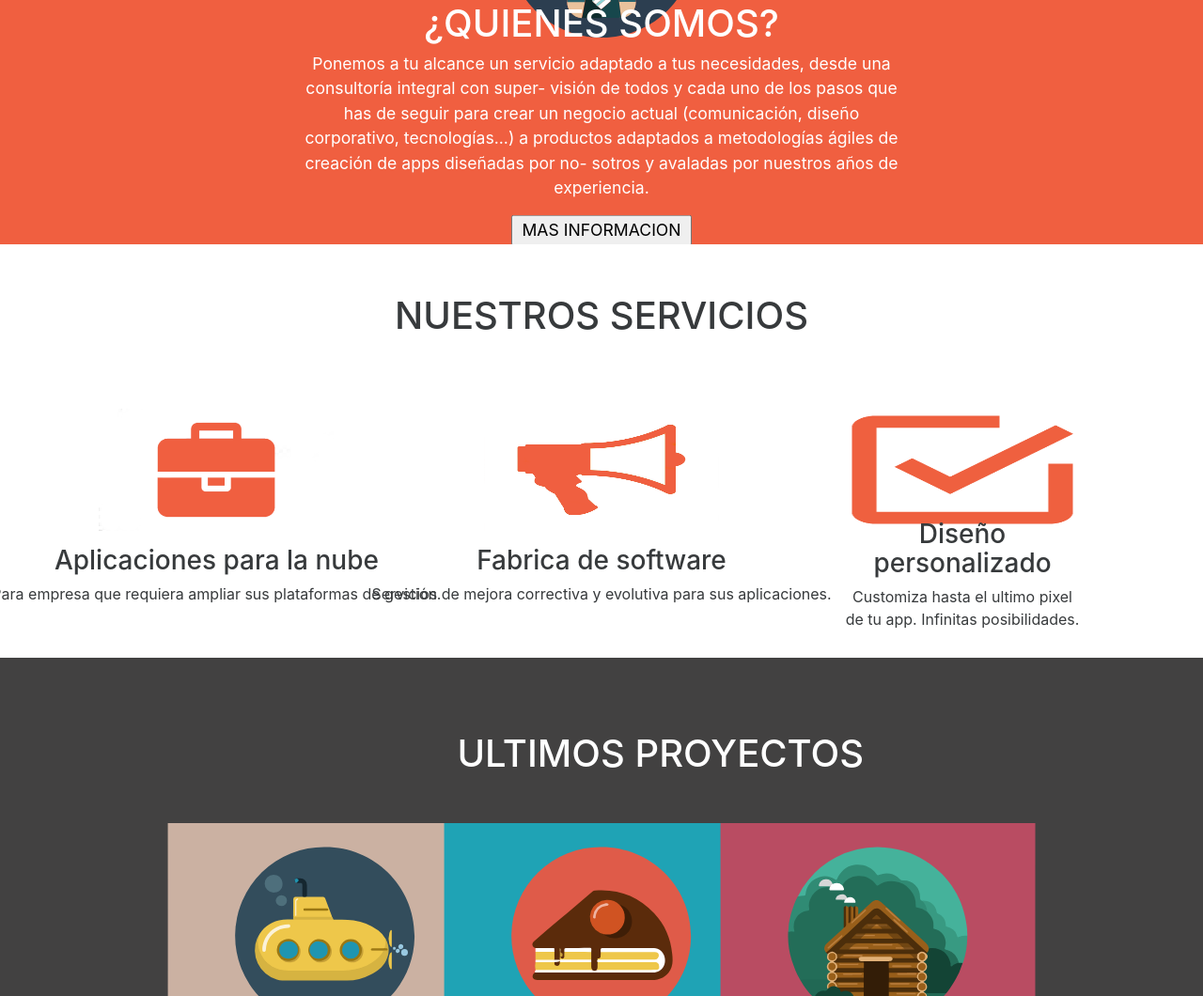
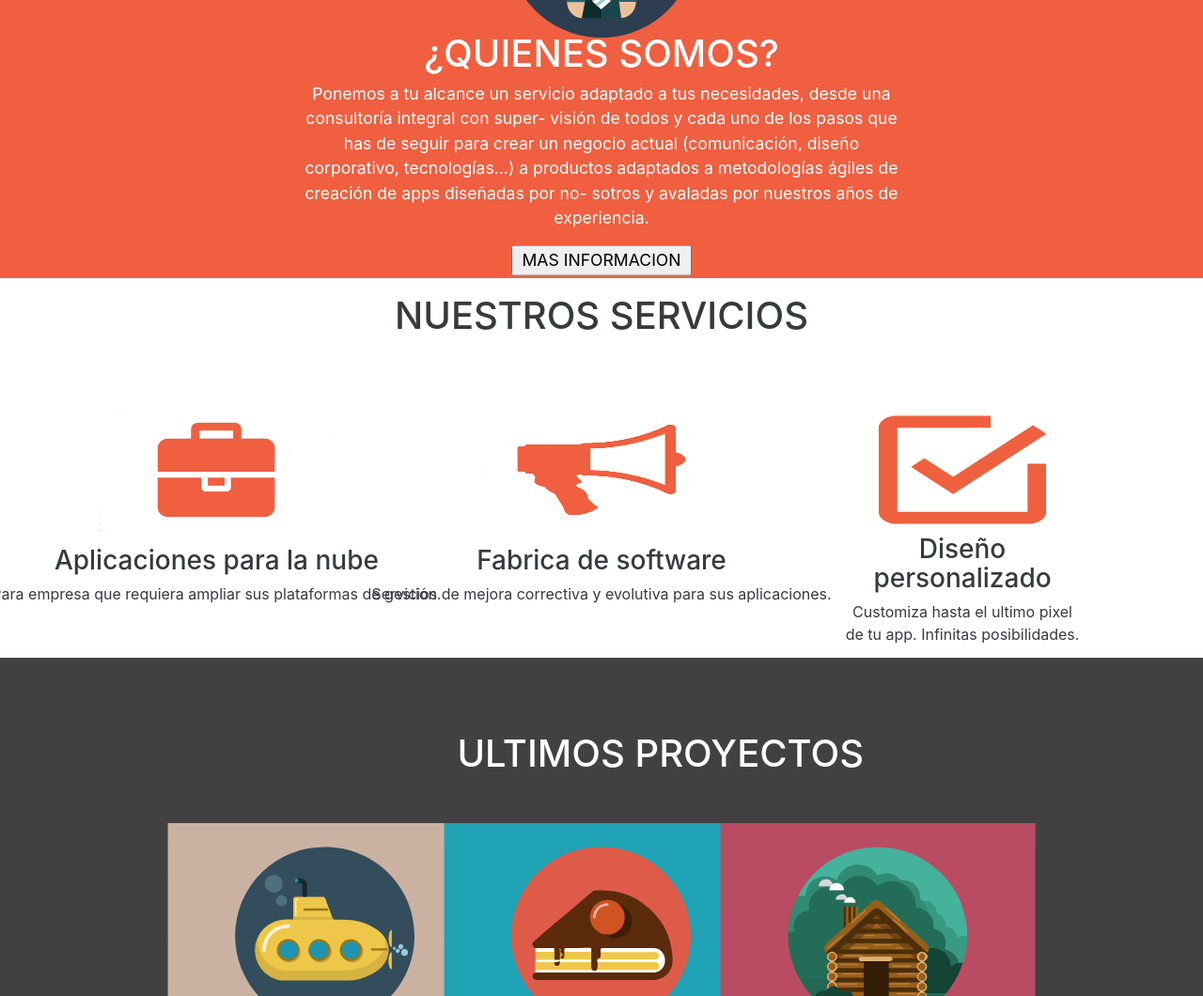
Before and after one commit to JuanDiegoQuinteroCampus/SanDBox, a plain HTML site: page index.html in a window 1280 px wide. Shown: the part 980-2040 px from the top of the page at 94% size. Drawn offline with Linux system fonts and the light colour scheme; files whose address does not match are found by name.

Commit message:
parte correccion

```diff
--- a/style.css
+++ b/style.css
@@ -90,7 +90,7 @@ Body {background-color : #f05f40;
 
     color: white;
     position:absolute;
-    top:139% ;
+    top:143% ;
     left: 50%;
     transform: translate(-50%, -50%);
     font-size: 110%;
@@ -110,10 +110,10 @@ Body {background-color : #f05f40;
 }
 #bla{
     position:absolute;
-    top: 185% ;
+    top: 189% ;
     left: 50%;
     transform: translate(-50%, -50%);
-    height: 60%;
+    height: 59%;
     width:100%;
 
 }
@@ -163,7 +163,7 @@ Body {background-color : #f05f40;
 }
 .diseño{
     position:absolute;
-    top:200% ;
+    top:202% ;
     left: 80%;
     transform: translate(-50%, -50%);
     justify-content: center;
@@ -175,7 +175,7 @@ Body {background-color : #f05f40;
     left: 80%;
     transform: translate(-50%, -50%);
     height: 115px;
-    width: 235px;
+    width: 178px;
 
 
 }
@@ -249,6 +249,4 @@ Body {background-color : #f05f40;
     transform: translate(-50%, -50%);
     height: 30%;
     width:40%;
-
-
 }
```
